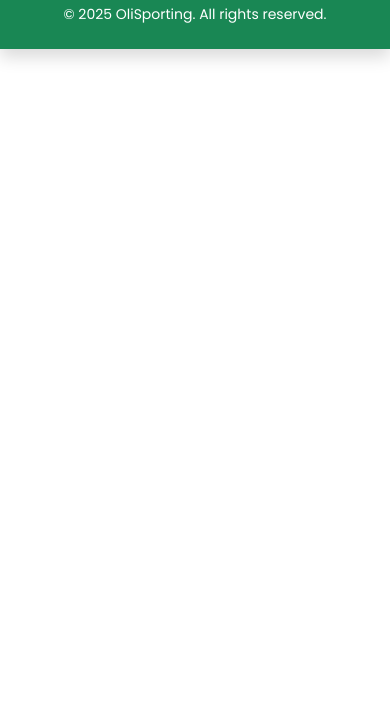
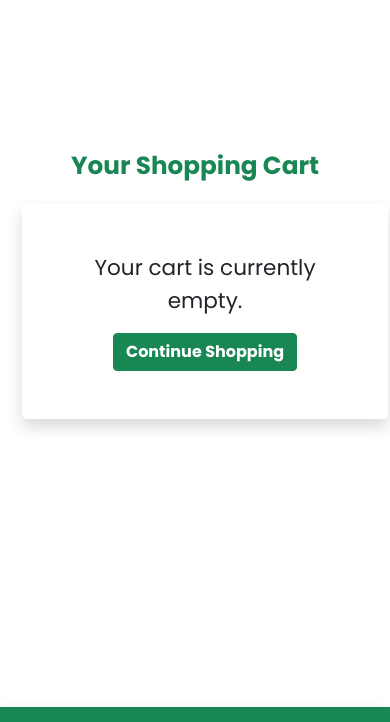
Before and after one commit to Temmytee16/Module-7-final-project, a plain HTML site: page cart.html in a window 390 px wide. Shown: the part 193-915 px from the top of the page. Before the commit the page ends 844 px from the top, so only its background shows below. Drawn offline with nearby package versions, Linux system fonts and the light colour scheme.

Commit message:
created the empty cart content

```diff
--- a/cart.html
+++ b/cart.html
@@ -43,15 +43,28 @@
                         </li>
                     </ul>
                     <div class="ms-auto bg-light d-flex align-items-center rounded-3">
-                        <a href="cart.html" class="nav-button btn btn-light text-success fw-bold mx-auto ">Add to cart</a>
+                        <a href="cart.html" class="nav-button btn btn-light text-success fw-bold mx-auto ">Add to
+                            cart</a>
                     </div>
                 </div>
             </div>
         </nav>
     </header>
-   <main>
-    cart page
-   </main>
+    <main>
+        <section class=" ">
+            <div class=" container cart-container  py-5 ">
+                <div class="">
+                    <h2 class="text-center fw-bolder mb-4 text-success">Your Shopping Cart</h2>
+                    <div class="p-5 m-5 shadow cart-empty rounded-3">
+                        <p class="text-center fs-4">Your cart is currently empty.</p>
+                        <div class="text-center">
+                            <a href="shop.html" class="btn btn-success text-white fw-bold">Continue Shopping</a>
+                        </div>
+                    </div>
+                </div>
+            </div>
+        </section>
+    </main>
     <footer class="py-4 bg-success text-white shadow ">
         <div class="container">
             <div class="row align-items-center">
--- a/css/style.css
+++ b/css/style.css
@@ -38,13 +38,26 @@
     padding: 8px 30px;
     font-size: 18px;
 }
-.product-container{
+
+.product-container {
     max-width: 1550px;
 }
-.single-product{
+
+.single-product {
     width: 480px;
 }
 
+.cart-container {
+    height: 85vh;
+    display: flex;
+    justify-content: center;
+    align-items: center;
+}
+
+.cart-empty {
+    width: 600px;
+    margin: 0 auto !important;
+}
 
 @media screen and (max-width: 600px) {
     .navbar-nav {
@@ -67,8 +80,18 @@
         background-position: center;
         background-repeat: no-repeat;
     }
-    .about-text{
+
+    .about-text {
         font-size: 14px !important;
     }
 
+    .cart-container {
+        height: 100vh;
+
+    }
+
+    .cart-empty {
+        width: 100%;
+        margin: 0 10px !important;
+    }
 }
```
